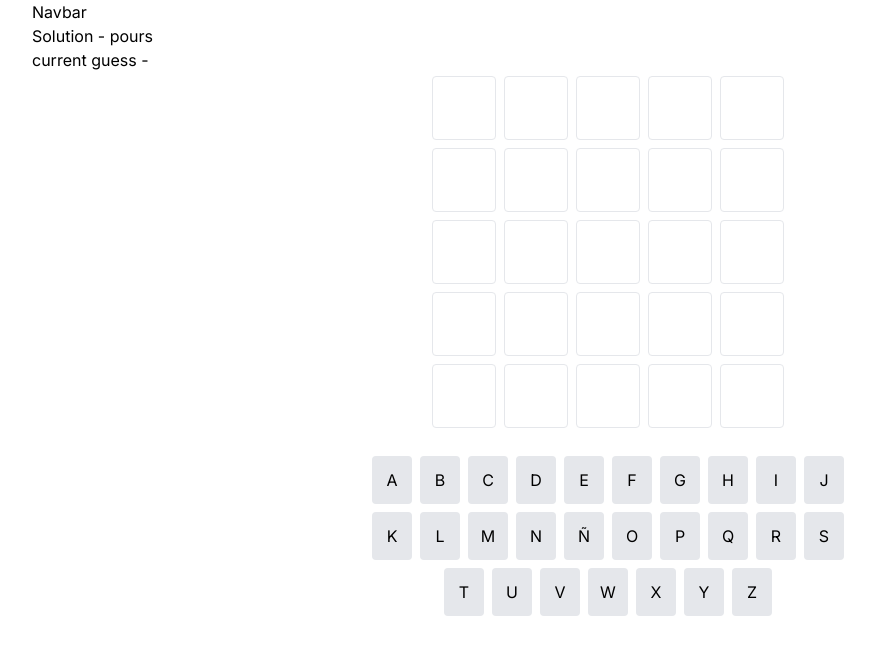
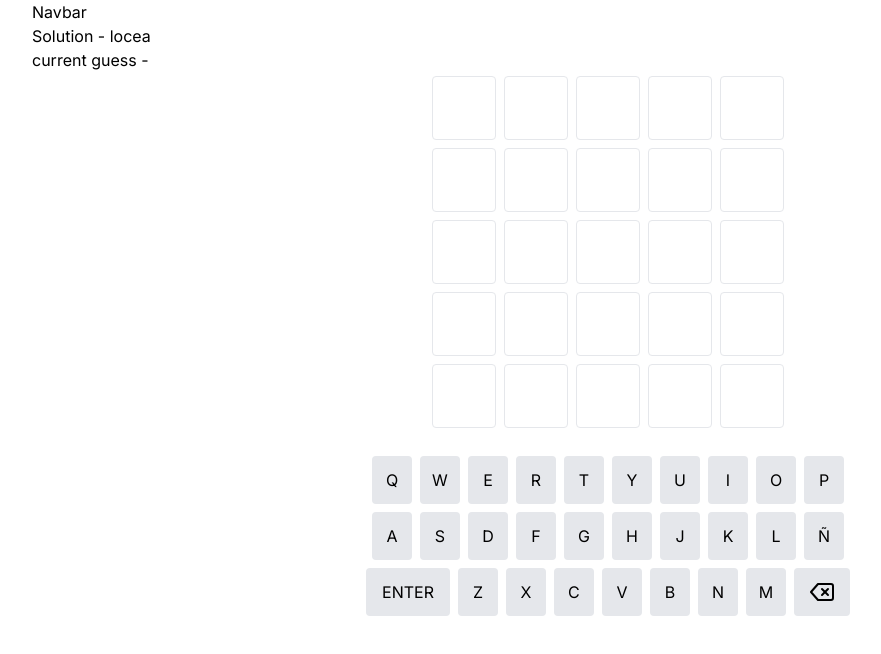
Before and after one commit to trecho26/worlde-challenge, a Next.js app: page / in a window 1280 px wide. Shown: the top 654 px of the page, without its empty margins (32-913 px from the left). Built offline with nearby package versions, Linux system fonts and the light colour scheme.

Commit message:
Add keyboard click functionality

```diff
--- /dev/null
+++ b/components/DeleteIcon.tsx
@@ -0,0 +1,20 @@
+export function DeleteIcon(props: JSX.IntrinsicElements["svg"]) {
+  return (
+    <svg
+      xmlns="http://www.w3.org/2000/svg"
+      viewBox="0 0 24 24"
+      width="24"
+      height="24"
+      fill="none"
+      stroke="currentColor"
+      strokeLinecap="round"
+      strokeLinejoin="round"
+      strokeWidth="2"
+      {...props}
+    >
+      <path d="M21 4H8l-7 8 7 8h13a2 2 0 0 0 2-2V6a2 2 0 0 0-2-2z" />
+      <line x1="18" x2="12" y1="9" y2="15" />
+      <line x1="12" x2="18" y1="9" y2="15" />
+    </svg>
+  );
+}
--- a/components/Keyboard.tsx
+++ b/components/Keyboard.tsx
@@ -3,11 +3,12 @@ import { useStore } from "@/store";
 import { UsedKeys } from "@/types/wordleTypes";
 import clsx from "clsx";
 import { useEffect, useState } from "react";
-
-// let lastGuessEntered = {};
+import { DeleteIcon } from "./DeleteIcon";
+import useWordle from "@/hooks/useWordle";
 
 const Keyboard = () => {
-  const { guesses } = useStore();
+  const { handleKeyUp } = useWordle();
+  const { guesses, isCorrect, turn } = useStore();
   const [usedKeys, setUsedKeys] = useState<UsedKeys>({});
 
   useEffect(() => {
@@ -45,9 +46,11 @@ const Keyboard = () => {
   return (
     <div className="max-w-[500px] my-[20px] mx-auto text-center">
       {letters.map((letter, index) => (
-        <div
+        <button
+          disabled={isCorrect || turn > 5}
+          onClick={() => handleKeyUp(letter)}
           className={clsx(
-            "m-1 w-10 h-12 bg-gray-200 inline-block rounded leading-[3rem] uppercase ",
+            "m-1 w-10 h-12 bg-gray-200 inline-block rounded leading-[3rem] uppercase disabled:opacity-50",
             {
               "bg-wordGreen text-white transition-all duration-[0.5s] ease-in-out":
                 usedKeys[letter] === "green",
@@ -55,12 +58,14 @@ const Keyboard = () => {
                 usedKeys[letter] === "yellow",
               "bg-wordGrey text-white transition-all duration-[0.5s] ease-in-out":
                 usedKeys[letter] === "grey",
+              "w-[fit-content] px-4 inline-flex justify-center items-center align-bottom":
+                letter === "Enter" || letter === "Backspace",
             }
           )}
           key={`${letter}-${index}`}
         >
-          {letter}
-        </div>
+          {letter === "Backspace" ? <DeleteIcon /> : letter}
+        </button>
       ))}
     </div>
   );
--- a/components/Wordle.tsx
+++ b/components/Wordle.tsx
@@ -1,6 +1,5 @@
 import useWordle from "@/hooks/useWordle";
 import { useStore } from "@/store";
-import { Solution } from "@/types/wordleTypes";
 import { useEffect } from "react";
 import Grid from "./Grid";
 
@@ -8,21 +7,31 @@ const Wordle = () => {
   const { solution, guess, guesses, isCorrect, turn } = useStore();
   const { handleKeyUp } = useWordle();
 
+  const handleEventListener = (e: KeyboardEvent) => {
+    handleKeyUp(e.key);
+  };
+
   useEffect(() => {
     if (!window) return;
 
-    window.addEventListener("keyup", handleKeyUp);
+    window.addEventListener("keyup", handleEventListener);
+
+    if (isCorrect) {
+      console.log("Congrats!");
+      window.removeEventListener("keyup", handleEventListener);
+      return;
+    }
+
+    if (turn > 5) {
+      console.log("Out of turns");
+      window.removeEventListener("keyup", handleEventListener);
+      return;
+    }
 
     return () => {
-      window.removeEventListener("keyup", handleKeyUp);
+      window.removeEventListener("keyup", handleEventListener);
     };
   }, [handleKeyUp]);
-
-  useEffect(() => {
-    console.log(guesses);
-    console.log(turn);
-    console.log(isCorrect);
-  }, [guesses, turn, isCorrect]);
 
   return (
     <>
--- a/constants/guess.ts
+++ b/constants/guess.ts
@@ -1,31 +1,33 @@
 export const emptyArray = [...Array(5)];
 
 export const letters = [
+  "q",
+  "w",
+  "e",
+  "r",
+  "t",
+  "y",
+  "u",
+  "i",
+  "o",
+  "p",
   "a",
-  "b",
-  "c",
+  "s",
   "d",
-  "e",
   "f",
   "g",
   "h",
-  "i",
   "j",
   "k",
   "l",
+  "ñ",
+  "Enter",
+  "z",
+  "x",
+  "c",
+  "v",
+  "b",
+  "n",
   "m",
-  "n",
-  "ñ",
-  "o",
-  "p",
-  "q",
-  "r",
-  "s",
-  "t",
-  "u",
-  "v",
-  "w",
-  "x",
-  "y",
-  "z",
+  "Backspace",
 ];
--- a/hooks/useWordle.ts
+++ b/hooks/useWordle.ts
@@ -8,9 +8,7 @@ const useWordle = () => {
     solution,
     turn,
     guess,
-    guesses,
     history,
-    isCorrect,
     increaseTurn,
     setGuess,
     setGuesses,
@@ -60,16 +58,13 @@ const useWordle = () => {
     setGuess("");
   };
 
-  const handleKeyUp = (e: KeyboardEvent) => {
-    const key = e.key;
+  const handleKeyUp = (key: string) => {
+    if (turn > 5) {
+      console.log("You used all your tuns");
+      return;
+    }
 
     if (key === "Enter") {
-      //Only add guess if turn is less than 5
-      if (turn > 5) {
-        console.log("You used all your tuns");
-        return;
-      }
-
       //Only add new guess (not duplicate guesses)
       if (history.includes(guess)) {
         console.log("You already tried that word");
@@ -96,7 +91,7 @@ const useWordle = () => {
     }
   };
 
-  return { turn, guess, guesses, isCorrect, handleKeyUp };
+  return { handleKeyUp };
 };
 
 export default useWordle;
--- a/pages/index.tsx
+++ b/pages/index.tsx
@@ -17,8 +17,8 @@ export default function Home() {
     const randomSolution: Solution =
       words[Math.floor(Math.random() * words.length - 1)];
 
-    setSolution({ id: "1", word: "pours" });
-  }, []);
+    setSolution(randomSolution);
+  }, [setSolution]);
 
   return (
     <main className={`${inter.className} w-[90%] mx-auto my-0`}>
```
